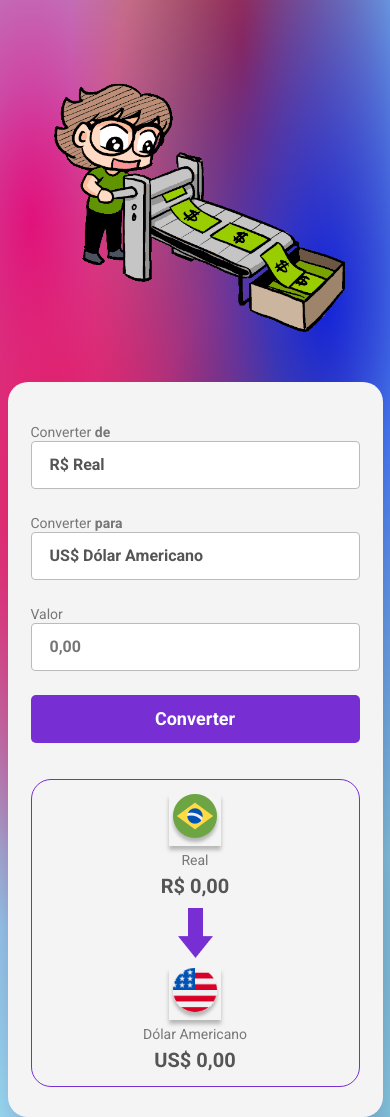
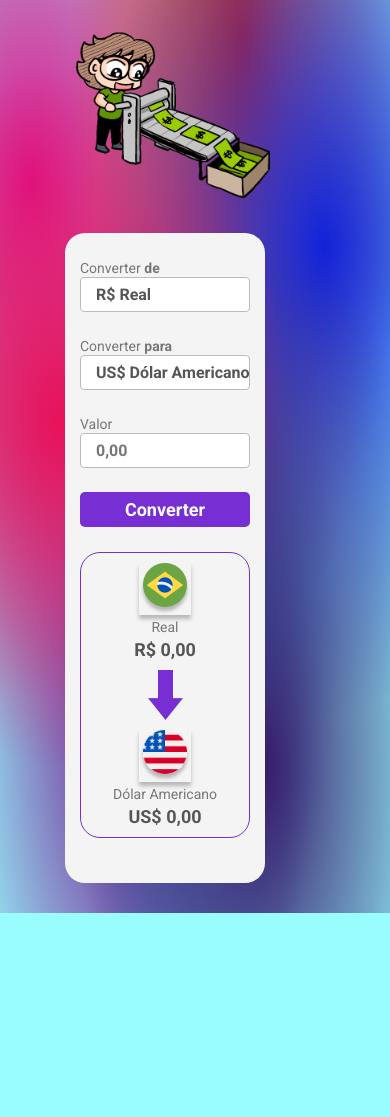
Before and after one commit to Nsalex18/Convert-Money, a plain HTML site: page index.html in a window 390 px wide. After the commit the page ends 913 px from the top, so only its background shows below. Drawn offline with Linux system fonts and the light colour scheme.

Commit message:
ajuste no css

```diff
--- a/style.css
+++ b/style.css
@@ -20,34 +20,37 @@ body {
 
 .logo {
     width: 300px;
-    display: block;
-    margin: 50px auto;
+    display: inline-block;
+    margin: 150px 40px 30px 60px;
+    float: left;
 }
 
 main {
-    width: 375px;
+    width: 350px;
+    height: 650px;
     border-radius: 20px;
     background: #F4F4F4;
-    margin: 0 auto;
-    padding: 40px 23px 30px;
+    margin: 25px 70px 25px 0 ;
+    padding: 25px 15px 18px;
+    display: inline-block;
+    float: right;
 }
 
 label {
     color: #777;
     font-size: 14px;
-
 }
 
 select,
 input {
     border-radius: 4px;
     border: 1px solid #BBB;
-    height: 48px;
+    height: 35px;
     width: 100%;
     background: #FFF;
     margin-bottom: 24px;
     appearance: none;
-    padding-left: 18px;
+    padding-left: 15px;
     font-weight: 700;
     font-size: 16px;
     color: #555;
@@ -60,7 +63,7 @@ input {
     background: #772FD3;
     width: 100%;
     border: none;
-    height: 48px;
+    height: 35px;
     color: #ffff;
     font-size: 18px;
     font-weight: 700;
@@ -78,8 +81,8 @@ input {
 section {
     border-radius: 20px;
     border: 1px solid #772FD3;
-    margin-top: 36px;
-    padding: 14px;
+    margin-top: 25px;
+    padding: 10px;
 
     display: flex;
     flex-direction: column;
@@ -95,7 +98,7 @@ section {
     display: flex;
     flex-direction: column;
     align-items: center;
-    gap: 6px;
+    gap: 4px;
 }
 
 .Logo-real {
@@ -113,13 +116,51 @@ section {
 
 .currency-value, .currency-value-to-convert {
     color: #555;
-    font-size: 20px;
+    font-size: 18px;
     font-weight: 700;
 
 }
 
 @media screen and (max-width: 500px) {
+
+    body {
+        background-color: #99fcff;
+        background-image:
+            radial-gradient(at 68% 84%, hsla(260, 58%, 27%, 1) 0px, transparent 50%),
+            radial-gradient(at 16% 46%, hsla(340, 86%, 49%, 1) 0px, transparent 50%),
+            radial-gradient(at 83% 27%, hsla(235, 85%, 46%, 1) 0px, transparent 50%),
+            radial-gradient(at 62% 4%, hsla(9, 90%, 45%, 1) 0px, transparent 50%),
+            radial-gradient(at 8% 20%, hsla(325, 85%, 47%, 1) 0px, transparent 50%),
+            radial-gradient(at 51% 67%, hsla(199, 84%, 41%, 1) 0px, transparent 50%),
+            radial-gradient(at 34% 78%, hsla(289, 85%, 29%, 1) 0px, transparent 50%);
+    }
+
+   .logo {
+
+        width: 200px;
+        display: block;
+        margin: 10px 70px 10px 70px;
+        align-items: center;
+
+   }
+
+   main {
+
+        width: 200px;
+        border-radius: 20px;
+        background: #F4F4F4;
+        margin: 25px 125px 30px 0 ;
+        padding: 25px 15px 18px;
+        display: block;
+        align-items: center;
+
+    }
+
+
+
     section {
+
         overflow: scroll;
     }
+
 }
```
